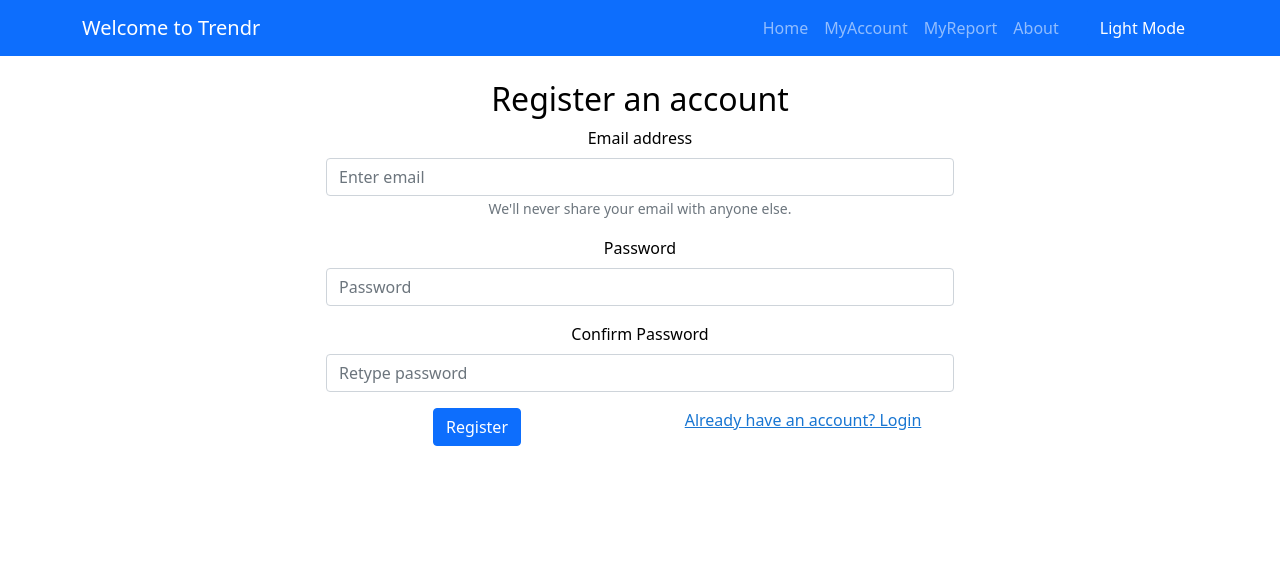
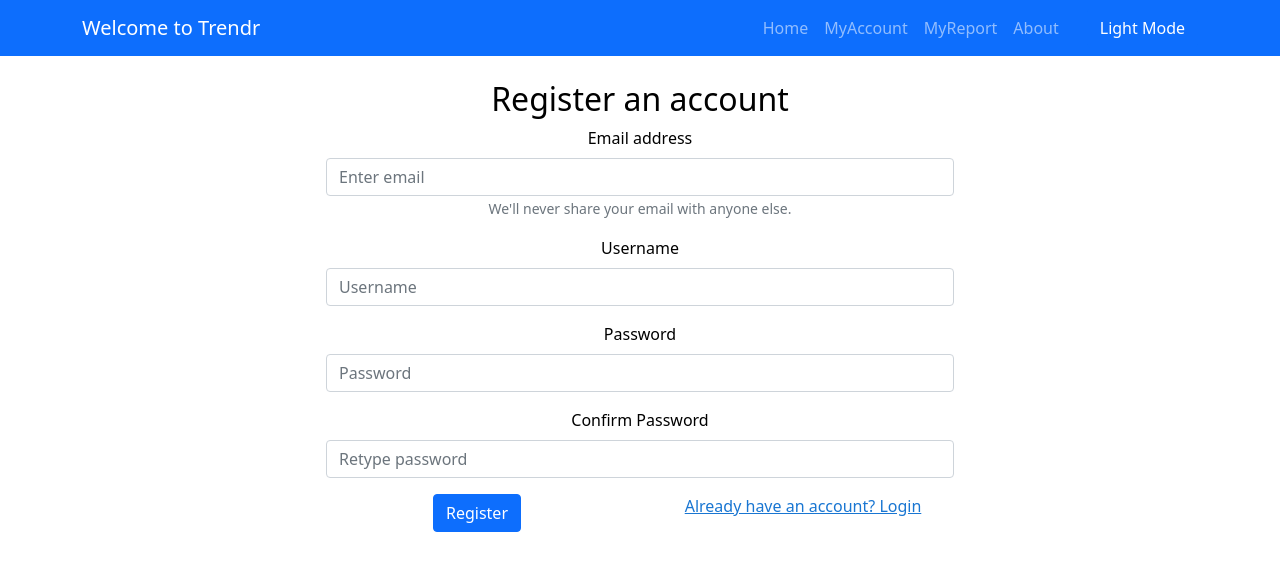
Before and after one commit to ryangamble/trendr, a React (Create React App) app in the folder react-frontend/: page /signup in a window 1280 px wide. Shown: the top 570 px of the page. Built offline with nearby package versions, Linux system fonts and the light colour scheme.

Commit message:
connected createuser endpoint to fronend

```diff
--- a/react-frontend/src/components/Register/Register.js
+++ b/react-frontend/src/components/Register/Register.js
@@ -1,19 +1,25 @@
 import React, { useState } from "react";
 import { Form, Button, Col, Row } from "react-bootstrap";
+import { useHistory } from "react-router-dom";
 import MyNavBar from "../NavBar/MyNavBar";
 import { Link } from "react-router-dom";
 import { useSelector } from "react-redux";
+import axios from "axios";
 
 function Register() {
   const currentTheme = useSelector((state) => state.currentTheme);
   const [email, setEmail] = useState("");
+  const [username, setUsername] = useState("");
   const [password1, setPassword1] = useState("");
   const [password2, setPassword2] = useState("");
+
+  const history = useHistory();
 
   const handleSubmit = (event) => {
     event.preventDefault();
     console.log("firing registration request to the backend...");
     console.log("Email is ", email);
+    console.log("Username is", username);
     console.log("password1 is ", password1);
     console.log("password2 is ", password2);
 
@@ -21,6 +27,27 @@ function Register() {
       alert("Passwords are not the same!");
       return;
     }
+
+    const requestBody = {
+      method: "POST",
+      headers: { "Content-Type": "application/json" },
+      username: username,
+      email: email,
+      password: password1,
+    };
+
+    axios
+      .post("/auth/signup", requestBody)
+      .then((res) => {
+        console.log(res.data);
+        if (res.data.message === "Success") {
+          history.push("/home");
+        }
+      })
+      .catch((error) => {
+        console.log(error);
+        alert("Username or Email already exists! Please use a different one");
+      });
   };
   return (
     <div
@@ -49,6 +76,17 @@ function Register() {
               <Form.Text className="text-muted">
                 We'll never share your email with anyone else.
               </Form.Text>
+            </Form.Group>
+
+            <Form.Group className="mb-3" controlId="formBasicUsername">
+              <Form.Label>Username</Form.Label>
+              <Form.Control
+                type="input"
+                placeholder="Username"
+                value={username}
+                onChange={(e) => setUsername(e.target.value)}
+                required
+              />
             </Form.Group>
 
             <Form.Group className="mb-3" controlId="formBasicPassword">
```
